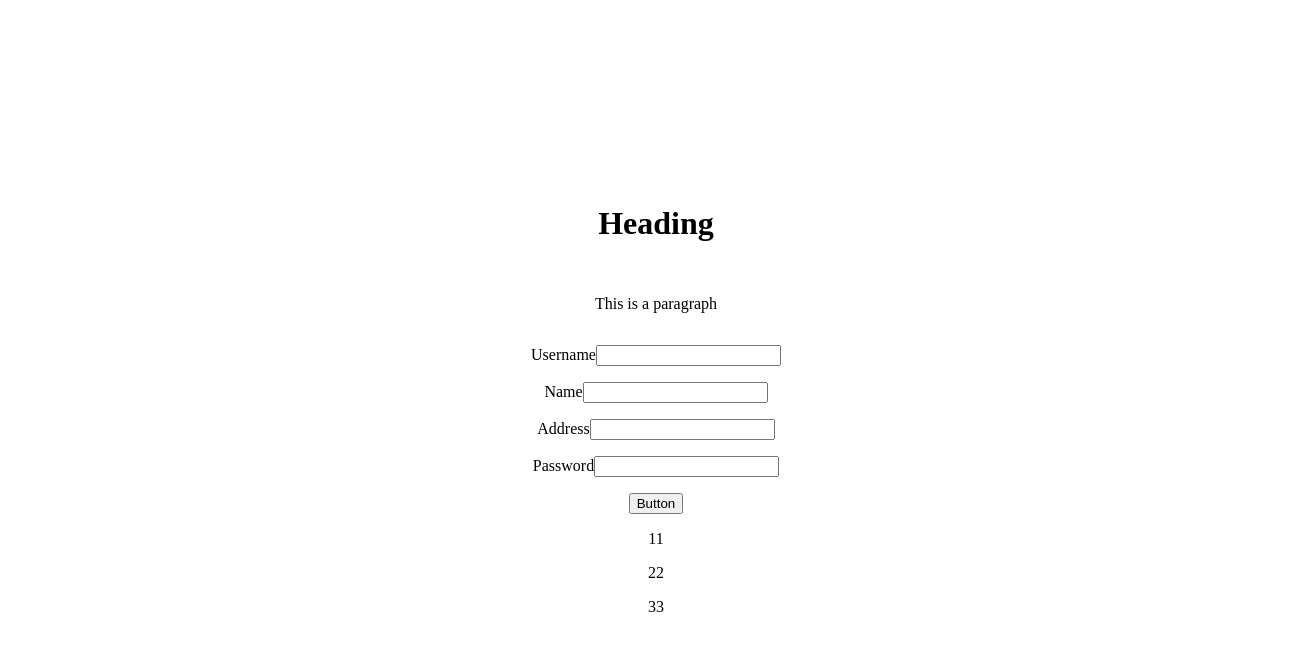
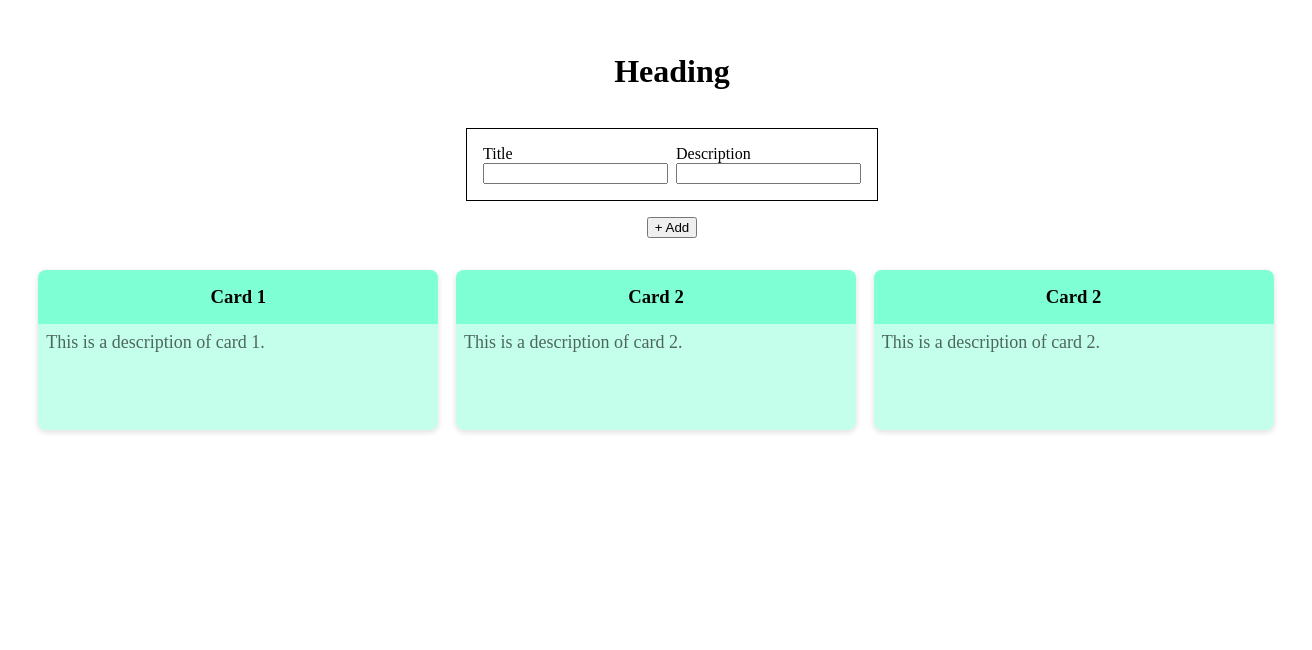
Before and after one commit to Lightbulb-Academy/morning-batch-demo-app, a React (Vite) app: page / in a window 1280 px wide. Shown: the top 650 px of the page, 1312 px wide, since content can reach past the window. Built offline with nearby package versions, Linux system fonts and the light colour scheme.

Commit message:
create card component

```diff
--- a/src/App.tsx
+++ b/src/App.tsx
@@ -1,3 +1,4 @@
+import Card from "./components/Card";
 import CustomInput from "./components/CustomInput";
 
 function App() {
@@ -9,30 +10,39 @@ function App() {
         width: "100vw", // screen width - absolute value
         height: "100vh", // screen height
         overflow: "hidden",
+        padding: 16
       }}
     >
       <div
         style={{
           display: "flex",
           flexDirection: "column",
-          justifyContent: "center",
           alignItems: "center",
           gap: "1rem",
           padding: "1rem",
-          height: "100%", // 100% of parent height - relative value
           width: "100%", // 100% of parent width
         }}
       >
-        <h1 id="header">Heading</h1>
-        <p>This is a paragraph</p>
-        <CustomInput label="Username" />
-        <CustomInput label="Name" />
-        <CustomInput label="Address" />
-        <CustomInput label="Password" type="password" />
-        <button>Button</button>
-        {[11, 22, 33].map((item) =>
-          <div key={item}>{item}</div>
-        )}
+      <h1>Heading</h1>
+        <div
+          style={{
+            display: "flex",
+            flexDirection: "row",
+            border: "1px solid",
+            gap: "8px",
+            padding: 16,
+          }}
+        >
+          <CustomInput label="Title" />
+          <CustomInput label="Description" />
+        </div>
+        <button>+ Add</button>
+      </div>
+      <div className="grid-container" style={{ margin: "16px" }}>
+        <Card title="Card 1" description="This is a description of card 1." />
+        <Card title="Card 2" description="This is a description of card 2." />
+        <Card color="black" title="Card 2" description="This is a description of card 2." />
+
       </div>
     </div>
   );
@@ -52,3 +62,6 @@ export default App;
  *  - <h1>Heading</h1> // declarative - how the UI should look like
  * 3. Components - reusable building blocks
  */
+
+
+// Button Props - title, backgroundColor, color
--- /dev/null
+++ b/src/components/Card.tsx
@@ -0,0 +1,16 @@
+export default function Card({
+  title,
+  description,
+  color
+}: {
+  title: string;
+  description: string;
+  color?: string
+}) {
+  return (
+    <div className="card" style={{ color: color }}>
+      <h3 className="card-title">{title}</h3>
+      <p className="card-desc">{description}</p>
+    </div>
+  );
+}
--- a/src/components/CustomInput.tsx
+++ b/src/components/CustomInput.tsx
@@ -5,9 +5,12 @@ interface CustomInputProps {
 
 export default function CustomInput({ label, type = "text" }: CustomInputProps) {
   return (
-    <div>
+    <div style={{
+      display: "flex",
+      flexDirection: "column",
+    }}>
       <label htmlFor="input">{label}</label>
-      <input name="input" type={type} />
+      <input style={{}} name="input" type={type} />
     </div>
   );
 }
--- a/src/index.css
+++ b/src/index.css
@@ -2,3 +2,34 @@ body {
   padding: 0;
   margin: 0;
 }
+
+.grid-container {
+  display: grid;
+  grid-gap: 5px;
+  grid-auto-flow: column; /* appear Vertically*/
+  justify-items: center;
+}
+
+.card {
+  width: 400px;
+  height: 160px;
+  /* padding: 8px; */
+  border-radius: 8px;
+  box-shadow: 0 2px 5px 1px rgba(0, 0, 0, 0.1);
+  overflow: hidden;
+  background-color: rgba(127, 255, 212, 0.47);
+}
+
+.card-title {
+  margin: 0;
+  text-align: center;
+  background-color: aquamarine;
+  padding: 16px 8px;
+}
+
+.card-desc {
+  padding: 8px;
+  font-size: 18px;
+  color:rgba(0, 0, 0, 0.6);
+  margin: 0;
+}
```
